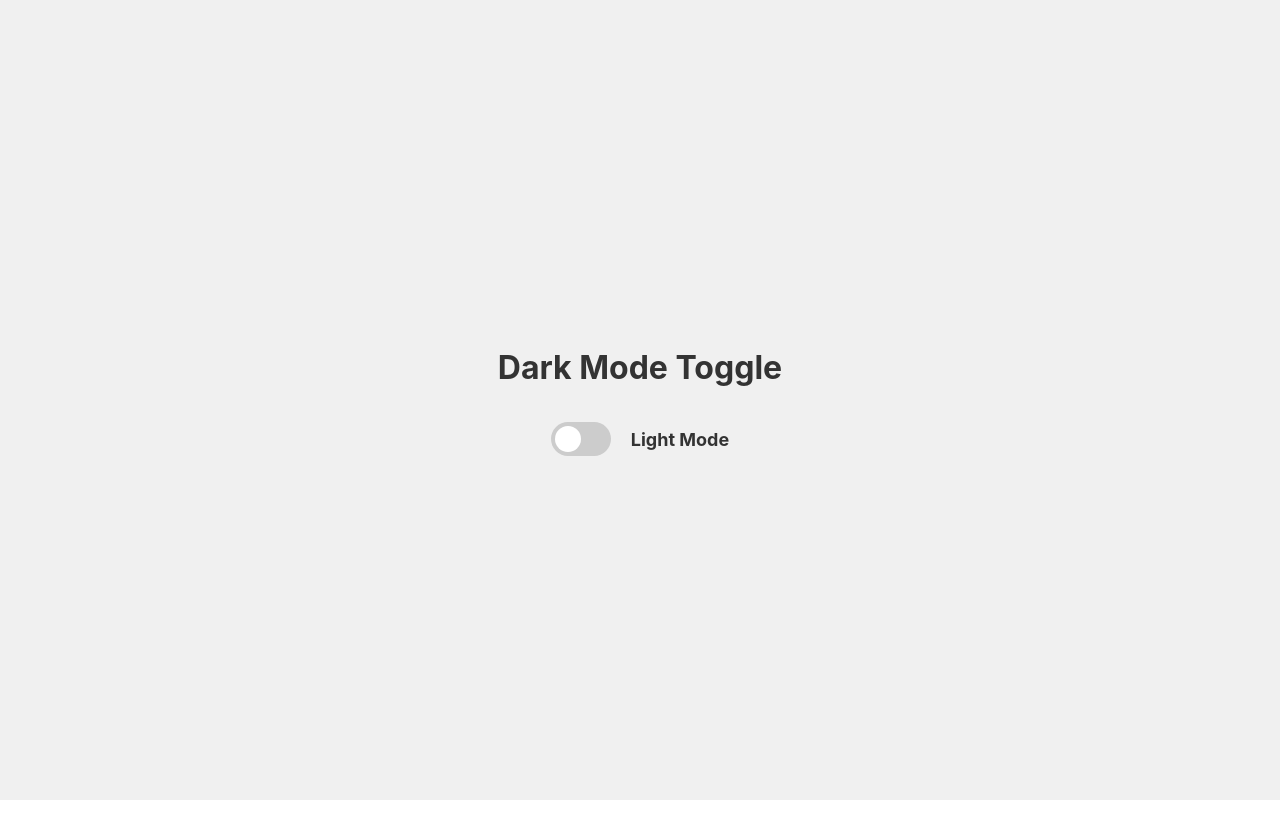
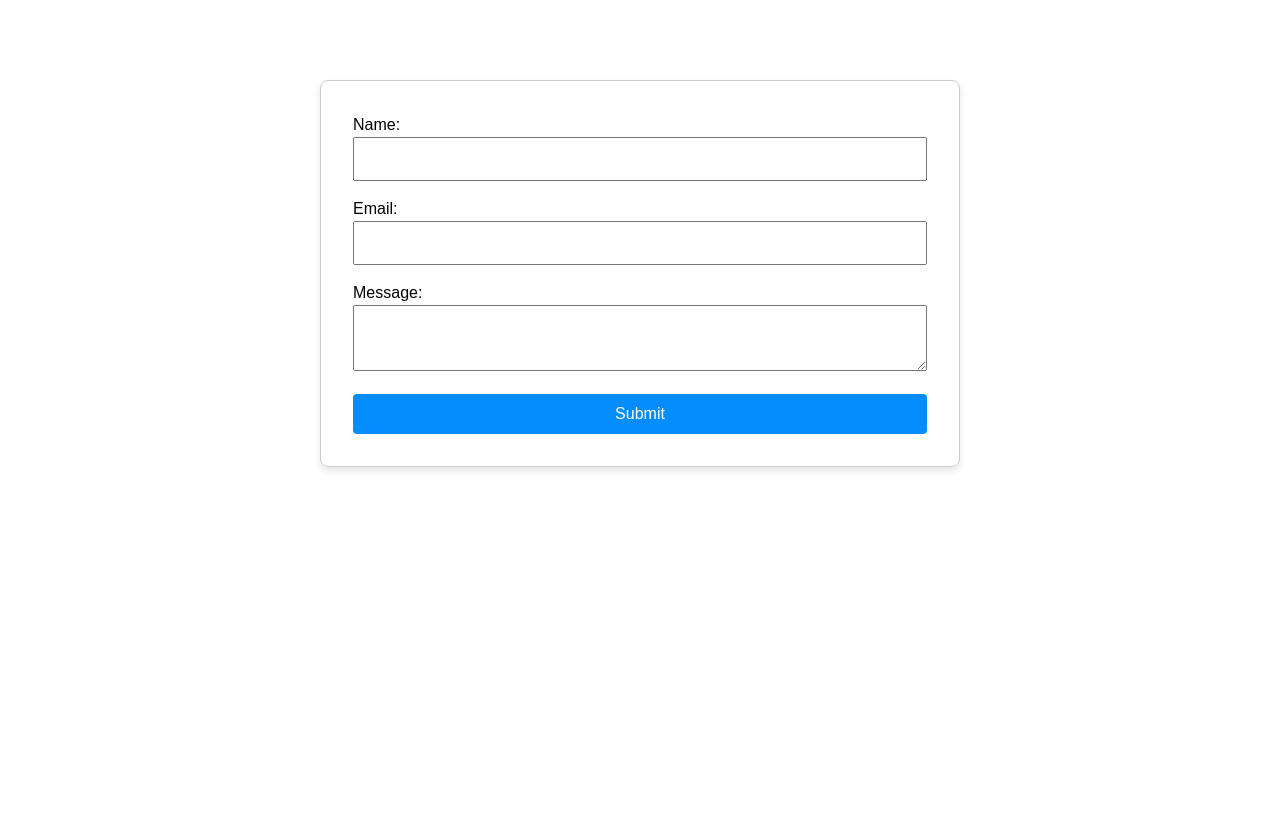
Before and after one commit to shubhamchasing/react-vite-prep, a React (Vite) app: page / in a window 1280 px wide. Shown: the top 838 px of the page. Before the commit the page ends 800 px from the top, so only its background shows below. Built offline with nearby package versions, Linux system fonts and the light colour scheme.

Commit message:
fear: persist form data for the session

```diff
--- a/src/App.jsx
+++ b/src/App.jsx
@@ -33,7 +33,7 @@ import "./App.css";
 // import UserProfile from "./Components/UserProfile";
 // import AccordionParent from "./Components/Accordion";
 // import TogglePassword from "./Components/Toggle-Password";
-import DarkModeToggle from "./Components/Dark-Mode";
+// import DarkModeToggle from "./Components/Dark-Mode";
 // import SortableList from "./Components/Sort-List";
 // import TabsParent from "./Components/Tabs";
 // import TabSwitcher from "./Components/TabSwitcher";
@@ -45,7 +45,7 @@ import DarkModeToggle from "./Components/Dark-Mode";
 // import Counter from "./Components/Counter";
 // import RecipeFilterApp from "./Components/Filter-recipes";
 // import AgeCalculator from "./Components/Age-calculator";
-// import ContactForm from "./Components/Contact-Form";
+import ContactForm from "./Components/Contact-Form";
 // import EvenOrOddChecker from "./Components/OddEvenChecker";
 // import UseReducer from './Components/UseReducer'
 // import UseState from './Components/UseState'
@@ -60,7 +60,7 @@ function App() {
   return (
     <>
       <div className="App">
-        <DarkModeToggle/>
+        <ContactForm/>
       </div>
     </>
   );
--- a/src/Components/Contact-Form/index.jsx
+++ b/src/Components/Contact-Form/index.jsx
@@ -1,4 +1,4 @@
-import { useState } from "react";
+import { useEffect, useState } from "react";
 import "./styles.css";
 
 const validate = {
@@ -48,11 +48,18 @@ const ContactForm = () => {
   const [isSubmitted, setIsSubmitted] = useState(false);
   const [submittedName, setSubmittedName] = useState("");
 
+  useEffect(() => {
+    const savedData = sessionStorage.getItem("contactForm");
+    if (savedData) setData(JSON.parse(savedData));
+  }, []);
+
   const handleOnChange = (event) => {
     const { name, value } = event.target;
     console.log(name, value);
     setData((prev) => {
-      return { ...prev, [name]: { ...prev[name], value } };
+      const updatedData = { ...prev, [name]: { ...prev[name], value } };
+      sessionStorage.setItem("contactForm", JSON.stringify(updatedData));
+      return updatedData;
     });
   };
 
@@ -78,6 +85,7 @@ const ContactForm = () => {
       setIsSubmitted(true);
       setSubmittedName(data.name.value);
       setData(initialState);
+      sessionStorage.removeItem("contactForm");
     }
 
     console.log(event.target);
@@ -90,7 +98,9 @@ const ContactForm = () => {
       ) : (
         <form className="form" action="" onSubmit={handleSubmit}>
           <div className="field-container">
-            <label className="label" htmlFor="name">Name:</label>
+            <label className="label" htmlFor="name">
+              Name:
+            </label>
             <input
               id="name"
               type="text"
```
